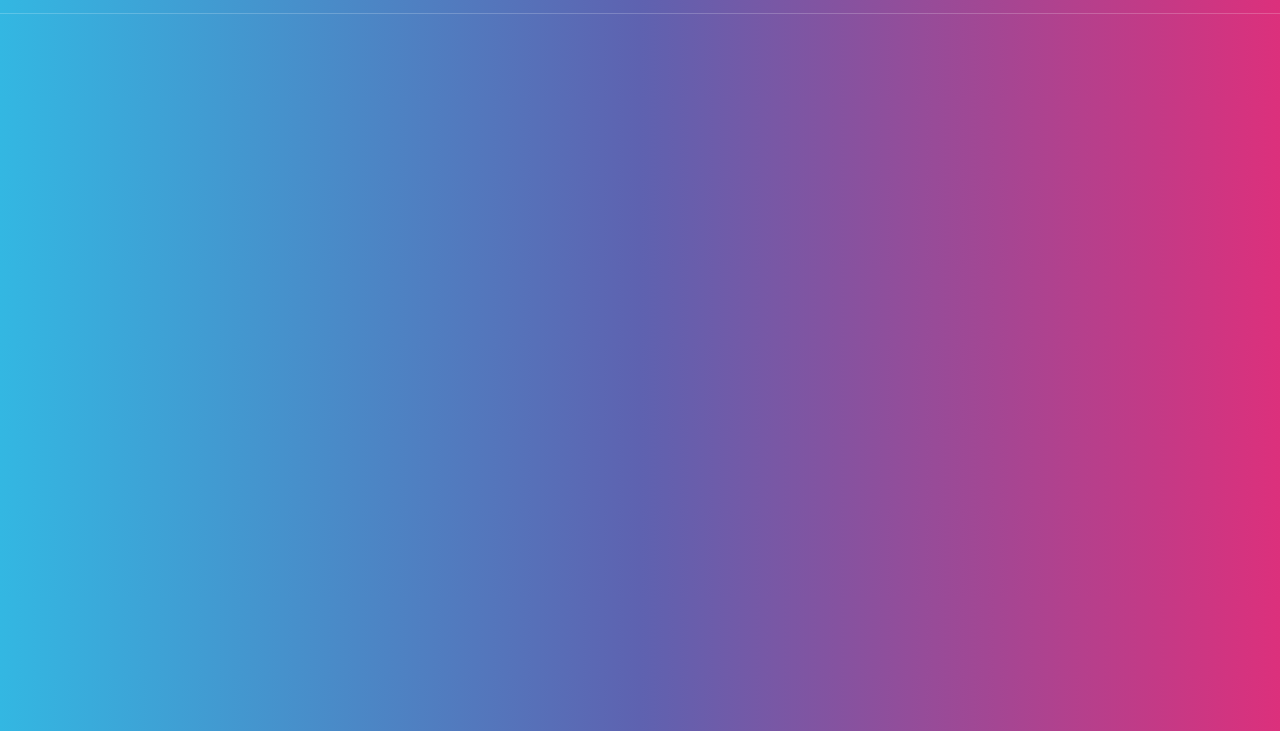
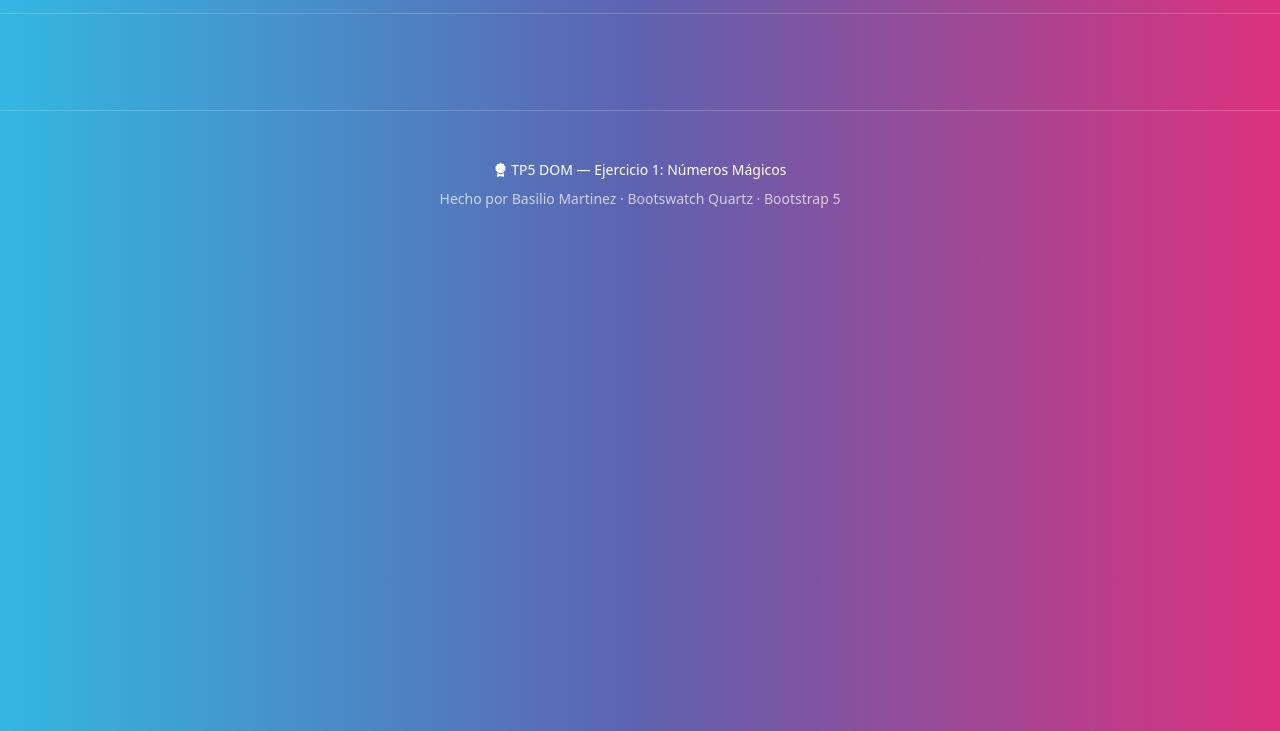
Before and after one commit to basiliomartinez/TP5-DOM-EJ1-numerosMagicos, a plain HTML site: page index.html in a window 1280 px wide. Shown: the part 69-800 px from the top of the page. Drawn offline with nearby package versions, Linux system fonts and the light colour scheme.

Commit message:
Maquetado Footer

```diff
--- a/index.html
+++ b/index.html
@@ -54,8 +54,16 @@
       </nav>
     </header>
 
-
-
+   <footer class="text-center py-4 mt-5 bg-body-tertiary border-top">
+      <div class="container small">
+        <p class="mb-1">
+         <i class="bi bi-award-fill"></i> TP5 DOM — Ejercicio 1: Números Mágicos
+        </p>
+        <p class="text-muted mb-0">
+          Hecho por Basilio Martinez · Bootswatch Quartz · Bootstrap 5
+        </p>
+      </div>
+    </footer>
 
        <script
       src="https://cdn.jsdelivr.net/npm/bootstrap@5.3.8/dist/js/bootstrap.bundle.min.js"
```
